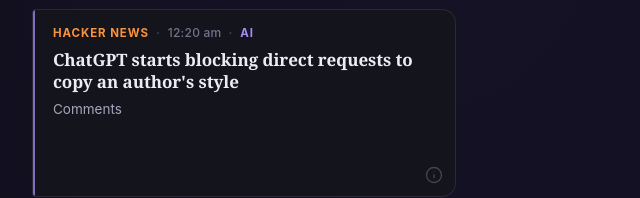
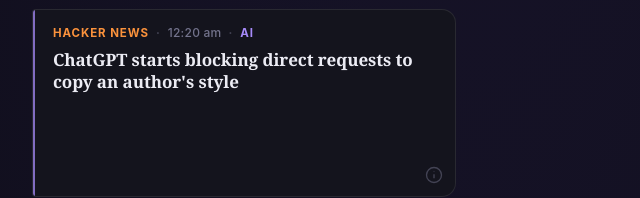
Before and after one commit to Amir-Hackett/scoutfeed, a plain HTML site: page index.html in a window 1280 px wide. Shown: the part 792-990 px from the top of the page, 178-818 px from the left. Drawn offline with Linux system fonts and the light colour scheme.

Commit message:
scoutfeed: update feed

```diff
--- a/index.html
+++ b/index.html
@@ -280,12 +280,12 @@ footer a { color: var(--text-faint); }
 <div class="face front">
 	<div class="meta"><span class="src" style="color:#fb923c">HACKER NEWS</span><span class="sep" aria-hidden="true">&middot;</span><time>12:20 am</time><span class="sep" aria-hidden="true">&middot;</span><span class="cat" style="color:#a78bfa">AI</span></div>
 	<h3 class="title">ChatGPT starts blocking direct requests to copy an author&#39;s style</h3>
-	<p class="snippet">Comments</p>
+
 	<svg class="hint" viewBox="0 0 24 24" fill="none" stroke="currentColor" stroke-width="1.6" aria-hidden="true"><circle cx="12" cy="12" r="9"/><path d="M12 11v5"/><circle cx="12" cy="7.6" r="0.6" fill="currentColor" stroke="none"/></svg>
 </div>
 <div class="face back">
 	<h3 class="title">ChatGPT starts blocking direct requests to copy an author&#39;s style</h3>
-	<p class="about">Comments</p>
+	<p class="about">No summary in this feed — follow the link for the story.</p>
 	<a class="more" href="https://arstechnica.com/ai/2026/07/chatgpt-stops-cloning-famous-writers-voices-but-may-capture-a-similar-feeling/" target="_blank" rel="noopener noreferrer">Hacker News &#8599;</a>
 </div>
 </div>
@@ -1590,12 +1590,12 @@ footer a { color: var(--text-faint); }
 <div class="face front">
 	<div class="meta"><span class="src" style="color:#fb923c">HACKER NEWS</span><span class="sep" aria-hidden="true">&middot;</span><time>11:34 am</time><span class="sep" aria-hidden="true">&middot;</span><span class="cat" style="color:#a78bfa">AI</span></div>
 	<h3 class="title">Message your other Claude Code sessions</h3>
-	<p class="snippet">Comments</p>
+
 	<svg class="hint" viewBox="0 0 24 24" fill="none" stroke="currentColor" stroke-width="1.6" aria-hidden="true"><circle cx="12" cy="12" r="9"/><path d="M12 11v5"/><circle cx="12" cy="7.6" r="0.6" fill="currentColor" stroke="none"/></svg>
 </div>
 <div class="face back">
 	<h3 class="title">Message your other Claude Code sessions</h3>
-	<p class="about">Comments</p>
+	<p class="about">No summary in this feed — follow the link for the story.</p>
 	<a class="more" href="https://code.claude.com/docs/en/cross-session-messaging" target="_blank" rel="noopener noreferrer">Hacker News &#8599;</a>
 </div>
 </div>
@@ -1620,12 +1620,12 @@ footer a { color: var(--text-faint); }
 <div class="face front">
 	<div class="meta"><span class="src" style="color:#fb923c">HACKER NEWS</span><span class="sep" aria-hidden="true">&middot;</span><time>6:57 am</time><span class="sep" aria-hidden="true">&middot;</span><span class="cat" style="color:#a78bfa">AI</span></div>
 	<h3 class="title">Timeline of the OpenAI accidental attack against Hugging Face</h3>
-	<p class="snippet">Comments</p>
+
 	<svg class="hint" viewBox="0 0 24 24" fill="none" stroke="currentColor" stroke-width="1.6" aria-hidden="true"><circle cx="12" cy="12" r="9"/><path d="M12 11v5"/><circle cx="12" cy="7.6" r="0.6" fill="currentColor" stroke="none"/></svg>
 </div>
 <div class="face back">
 	<h3 class="title">Timeline of the OpenAI accidental attack against Hugging Face</h3>
-	<p class="about">Comments</p>
+	<p class="about">No summary in this feed — follow the link for the story.</p>
 	<a class="more" href="https://simonwillison.net/2026/Aug/7/openai-timeline/" target="_blank" rel="noopener noreferrer">Hacker News &#8599;</a>
 </div>
 </div>
@@ -1635,12 +1635,12 @@ footer a { color: var(--text-faint); }
 <div class="face front">
 	<div class="meta"><span class="src" style="color:#fb923c">HACKER NEWS</span><span class="sep" aria-hidden="true">&middot;</span><time>5:18 am</time><span class="sep" aria-hidden="true">&middot;</span><span class="cat" style="color:#a78bfa">AI</span></div>
 	<h3 class="title">DeepMind&#39;s WeatherNext model achieves breakthrough forecasting cyclones</h3>
-	<p class="snippet">Comments</p>
+
 	<svg class="hint" viewBox="0 0 24 24" fill="none" stroke="currentColor" stroke-width="1.6" aria-hidden="true"><circle cx="12" cy="12" r="9"/><path d="M12 11v5"/><circle cx="12" cy="7.6" r="0.6" fill="currentColor" stroke="none"/></svg>
 </div>
 <div class="face back">
 	<h3 class="title">DeepMind&#39;s WeatherNext model achieves breakthrough forecasting cyclones</h3>
-	<p class="about">Comments</p>
+	<p class="about">No summary in this feed — follow the link for the story.</p>
 	<a class="more" href="https://deepmind.google/blog/weathernext-ai-model-achieves-breakthrough-in-forecasting-cyclones/" target="_blank" rel="noopener noreferrer">Hacker News &#8599;</a>
 </div>
 </div>
@@ -1670,12 +1670,12 @@ footer a { color: var(--text-faint); }
 <div class="face front">
 	<div class="meta"><span class="src" style="color:#fb923c">HACKER NEWS</span><span class="sep" aria-hidden="true">&middot;</span><time>4:25 pm</time><span class="sep" aria-hidden="true">&middot;</span><span class="cat" style="color:#a78bfa">AI</span></div>
 	<h3 class="title">Lost my phone at the office. Claude suggested tracking Bluetooth signal strength</h3>
-	<p class="snippet">Comments</p>
+
 	<svg class="hint" viewBox="0 0 24 24" fill="none" stroke="currentColor" stroke-width="1.6" aria-hidden="true"><circle cx="12" cy="12" r="9"/><path d="M12 11v5"/><circle cx="12" cy="7.6" r="0.6" fill="currentColor" stroke="none"/></svg>
 </div>
 <div class="face back">
 	<h3 class="title">Lost my phone at the office. Claude suggested tracking Bluetooth signal strength</h3>
-	<p class="about">Comments</p>
+	<p class="about">No summary in this feed — follow the link for the story.</p>
 	<a class="more" href="https://twitter.com/un1c0rnioz/status/2084686552299634805" target="_blank" rel="noopener noreferrer">Hacker News &#8599;</a>
 </div>
 </div>
```
